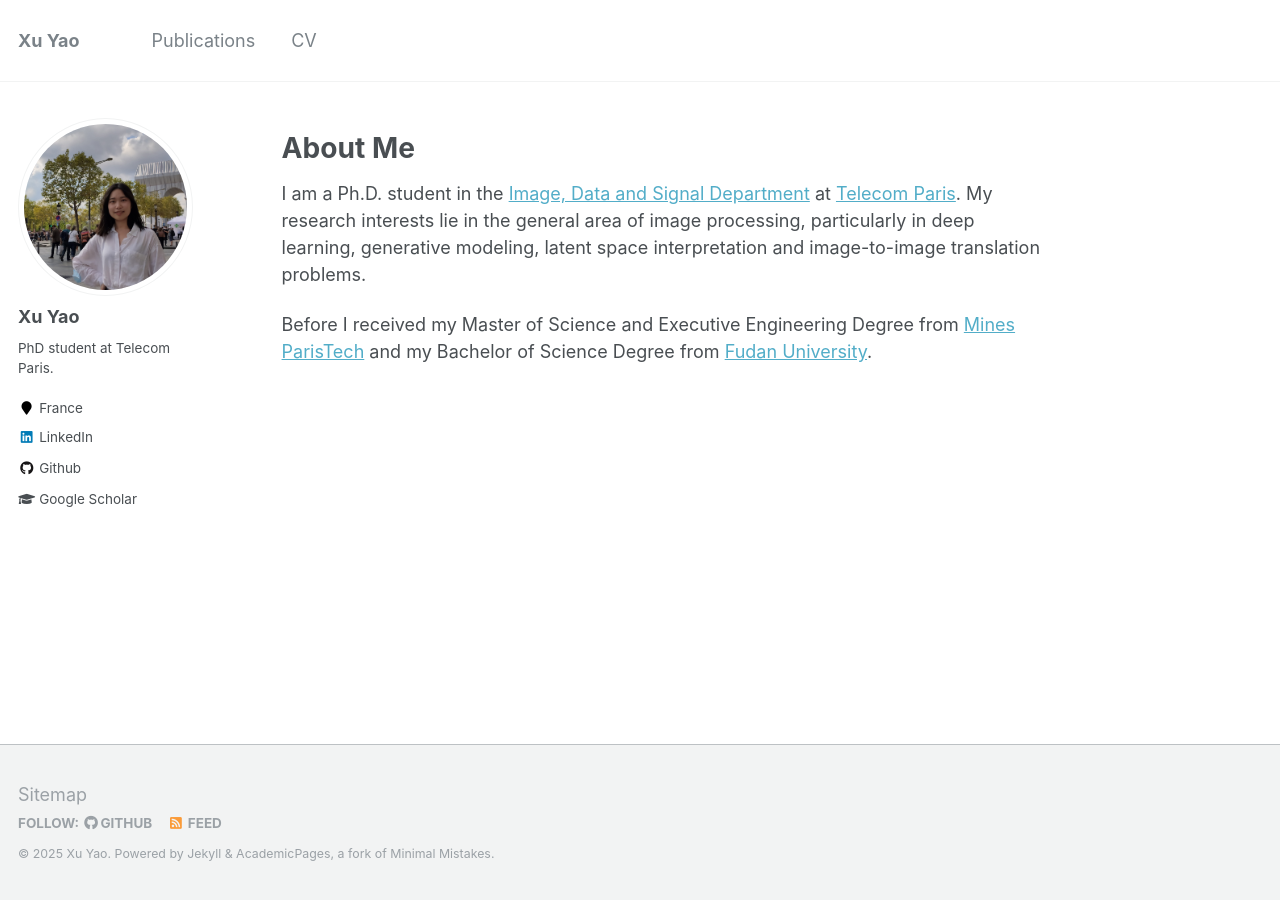
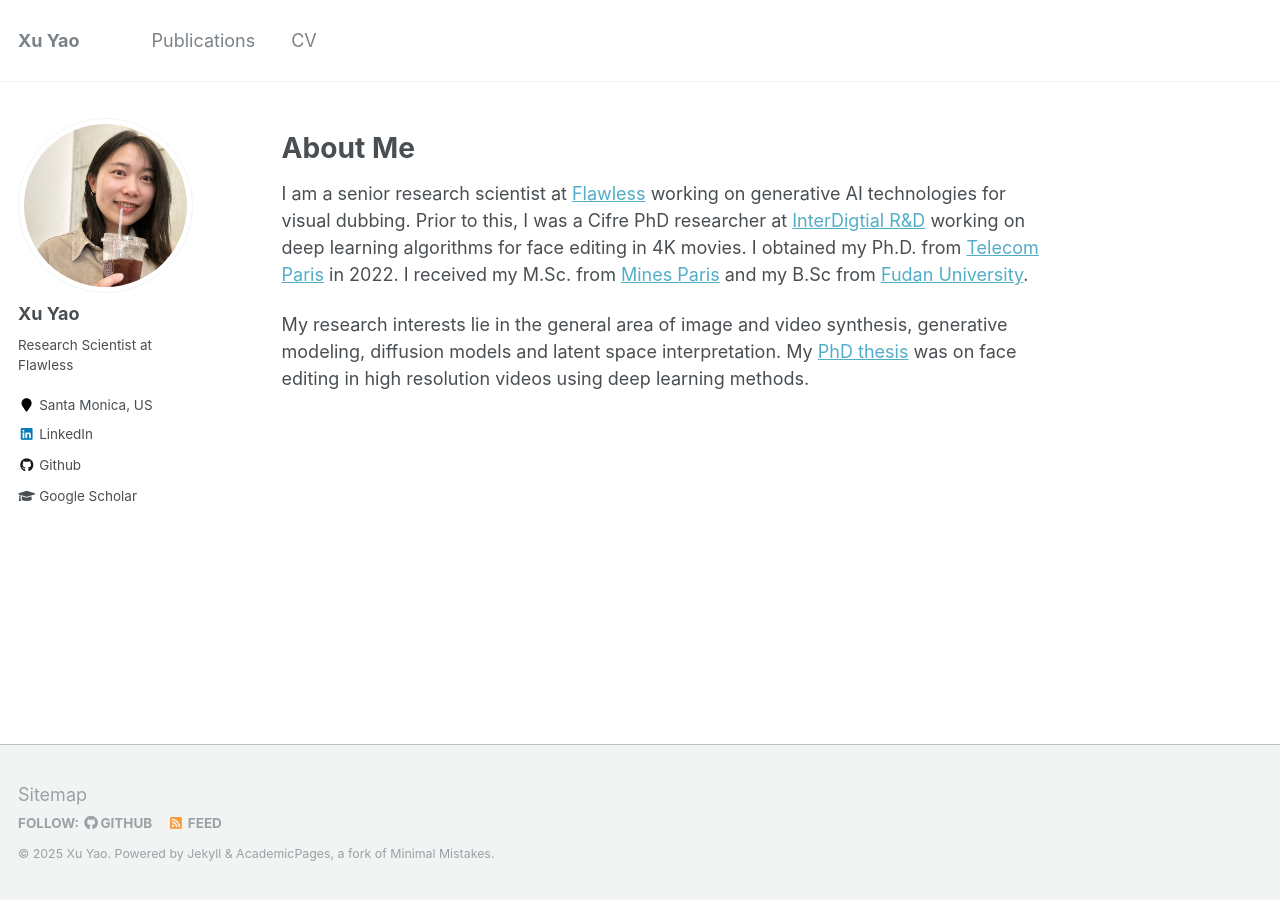
Before and after one commit to Xu-Yao/xu-yao.github.io, a Jekyll site: the page built from _pages/about.md, in a window 1280 px wide. Built offline with Jekyll 4.4.1, drawn with Linux system fonts in a browser that asks for light colours.

Commit message:
update info

```diff
--- a/_config.yml
+++ b/_config.yml
@@ -81,9 +81,9 @@ analytics:
 # Site Author
 author:
   name             : "Xu Yao"
-  avatar           : "my-photo.jpg"
-  bio              : "PhD student at Telecom Paris."
-  location         : "France"
+  avatar           : "my-photo2.jpg"
+  bio              : "Research Scientist at Flawless"
+  location         : "Santa Monica, US"
   employer         :
   pubmed           : #"https://www.ncbi.nlm.nih.gov/pubmed/?term=john+snow"
   googlescholar    : "https://scholar.google.com/citations?user=4DjVtSgAAAAJ&hl=en"
--- a/_pages/about.md
+++ b/_pages/about.md
@@ -10,6 +10,10 @@ redirect_from:
 
 About Me
 ======
-I am a Ph.D. student in the [Image, Data and Signal Department](https://www.telecom-paris.fr/en/the-school/teaching-research-departments/image-data-signal) at [Telecom Paris](https://www.telecom-paris.fr/en/home). My research interests lie in the general area of image processing, particularly in deep learning, generative modeling, latent space interpretation and image-to-image translation problems.
+I am a senior research scientist at [Flawless](https://www.flawlessai.com/) working on generative AI technologies for visual dubbing. Prior to this, I was a Cifre PhD researcher at [InterDigtial R&D](https://www.interdigital.com/research-and-innovation) working on deep learning algorithms for face editing in 4K movies. I obtained my Ph.D. from [Telecom Paris](https://www.telecom-paris.fr/en/home) in 2022. I received my M.Sc. from [Mines Paris](http://www.mines-paristech.fr/) and my B.Sc from [Fudan University](https://www.fudan.edu.cn/en/).
 
-Before I received my Master of Science and Executive Engineering Degree from [Mines ParisTech](http://www.mines-paristech.fr/) and my Bachelor of Science Degree from [Fudan University](https://www.fudan.edu.cn/en/).
+My research interests lie in the general area of image and video synthesis, generative modeling, diffusion models and latent space interpretation. My [PhD thesis](https://tel.archives-ouvertes.fr/tel-03788218) was on face editing in high resolution videos using deep learning methods.
+
+<!-- I am a Ph.D. student in the [Image, Data and Signal Department](https://www.telecom-paris.fr/en/the-school/teaching-research-departments/image-data-signal) at [Telecom Paris](https://www.telecom-paris.fr/en/home). My research interests lie in the general area of image processing, particularly in deep learning, generative modeling, latent space interpretation and image-to-image translation problems.
+
+Before I received my Master of Science and Executive Engineering Degree from [Mines ParisTech](http://www.mines-paristech.fr/) and my Bachelor of Science Degree from [Fudan University](https://www.fudan.edu.cn/en/). -->
```
Also changed, not shown: _pages/publications.md (+82 -3 lines).
